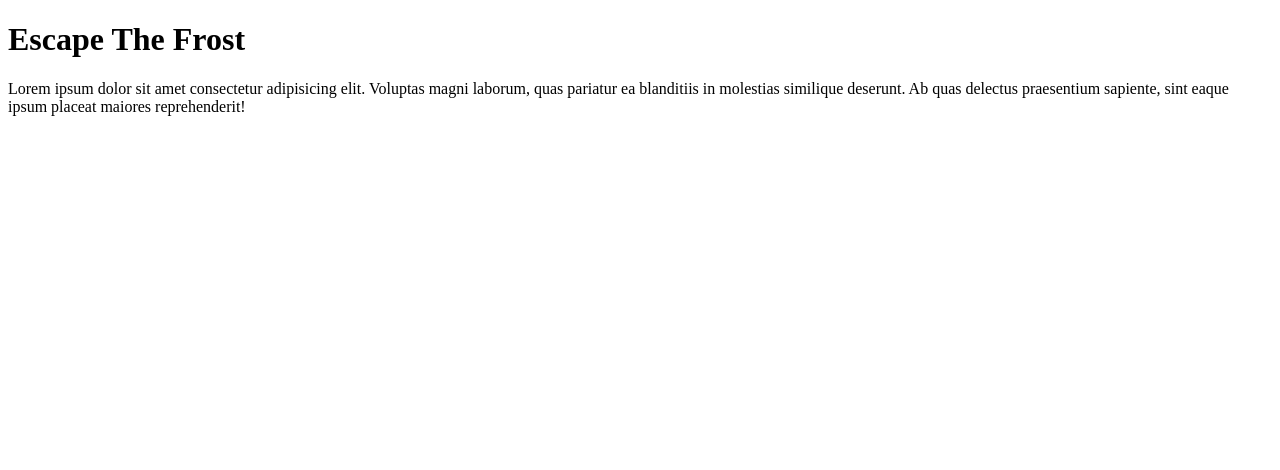
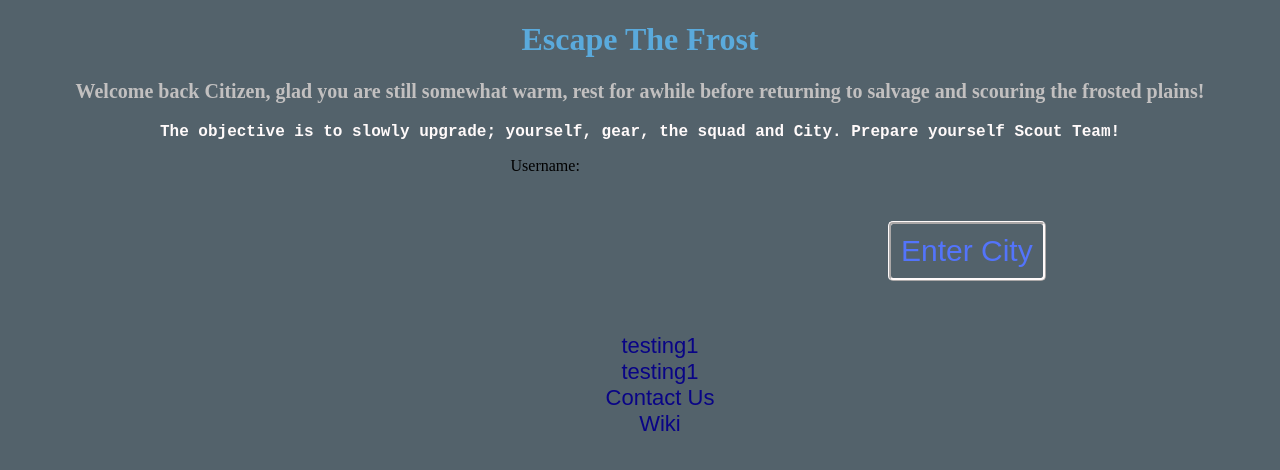
Before and after one commit to TradesmanBOB/MyProjects, a plain HTML site: page index.html in a window 1280 px wide. Drawn offline with Linux system fonts and the light colour scheme.

Commit message:
added readme

```diff
--- a/index.html
+++ b/index.html
@@ -3,10 +3,24 @@
 <head>
     <meta charset="UTF-8">
     <meta name="viewport" content="width=device-width, initial-scale=1.0">
-    <title>ETF.web</title>
+    <link rel="stylesheet" href="styles.css"/>
+    <link rel="" href=""/>
+    <title>ETF.webgame</title>
 </head>
 <body>
     <h1>Escape The Frost</h1>
-    <p>Lorem ipsum dolor sit amet consectetur adipisicing elit. Voluptas magni laborum, quas pariatur ea blanditiis in molestias similique deserunt. Ab quas delectus praesentium sapiente, sint eaque ipsum placeat maiores reprehenderit!</p>
+    <div class="frontpage">
+        <p class="lore-description">Welcome back Citizen, glad you are still somewhat warm, rest for awhile before returning to salvage and scouring the frosted plains!</p>
+        <p class="objective-point"><strong>The objective is to slowly upgrade; yourself, gear, the squad and City. Prepare yourself Scout Team!</strong></p>
+        <div class="aligncenter1"><p class="username-insert">Username:</p></div>
+        <!-- insert javascript here to make username inputtable -->
+        <p class="playbutton">Enter City</p>
+
+        <div>
+            <ul class="listone">
+                <li>testing1</li><li>testing1</li><li>Contact Us</li><li>Wiki</li>
+            </ul>
+        </div>
+    </div>
 </body>
 </html>
--- /dev/null
+++ b/styles.css
@@ -0,0 +1,54 @@
+
+
+h1 {
+    text-align: center;
+    font-weight: bold;
+    color: rgb(90, 170, 220);
+}
+
+body {
+    background-color: rgb(83, 98, 107);
+}
+
+.lore-description {
+    text-align: center;
+    font-family: Papyrus;
+    color: rgb(194, 192, 192);
+    font-weight: bold;
+    font-size: 20px;
+}
+
+.objective-point {
+    text-align: center;
+    font-family: monospace;
+    color: snow;
+    font-size: 16px;
+}
+
+.aligncenter1 {
+ text-align: center;
+}
+
+.username-insert {
+    margin-right: 15%;
+}
+
+.playbutton {
+    text-align: center;
+    font-family: sans-serif;
+    color: rgb(83, 116, 251);
+    font-size: 30px;
+    border: 3px ridge snow;
+    border-radius: 5px;
+    padding: 10px 10px;
+    display: inline-block;
+    margin-left: 880px;
+}
+
+.listone {
+    list-style-type: none;
+    font-family: sans-serif;
+    font-size: 22px;
+    color: rgb(9, 4, 134);
+    text-align: center;
+}
```
Also changed, not shown: 1 other file.
